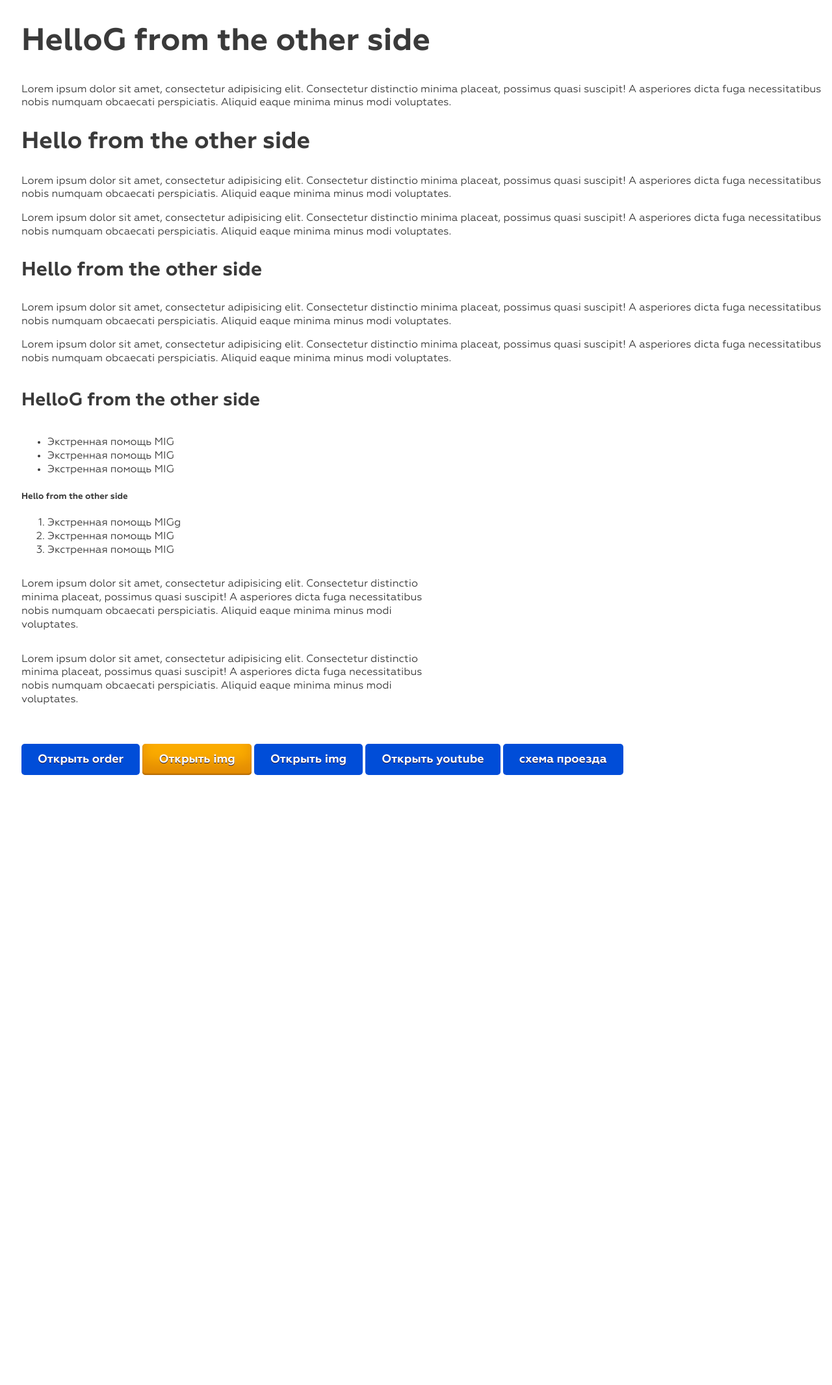
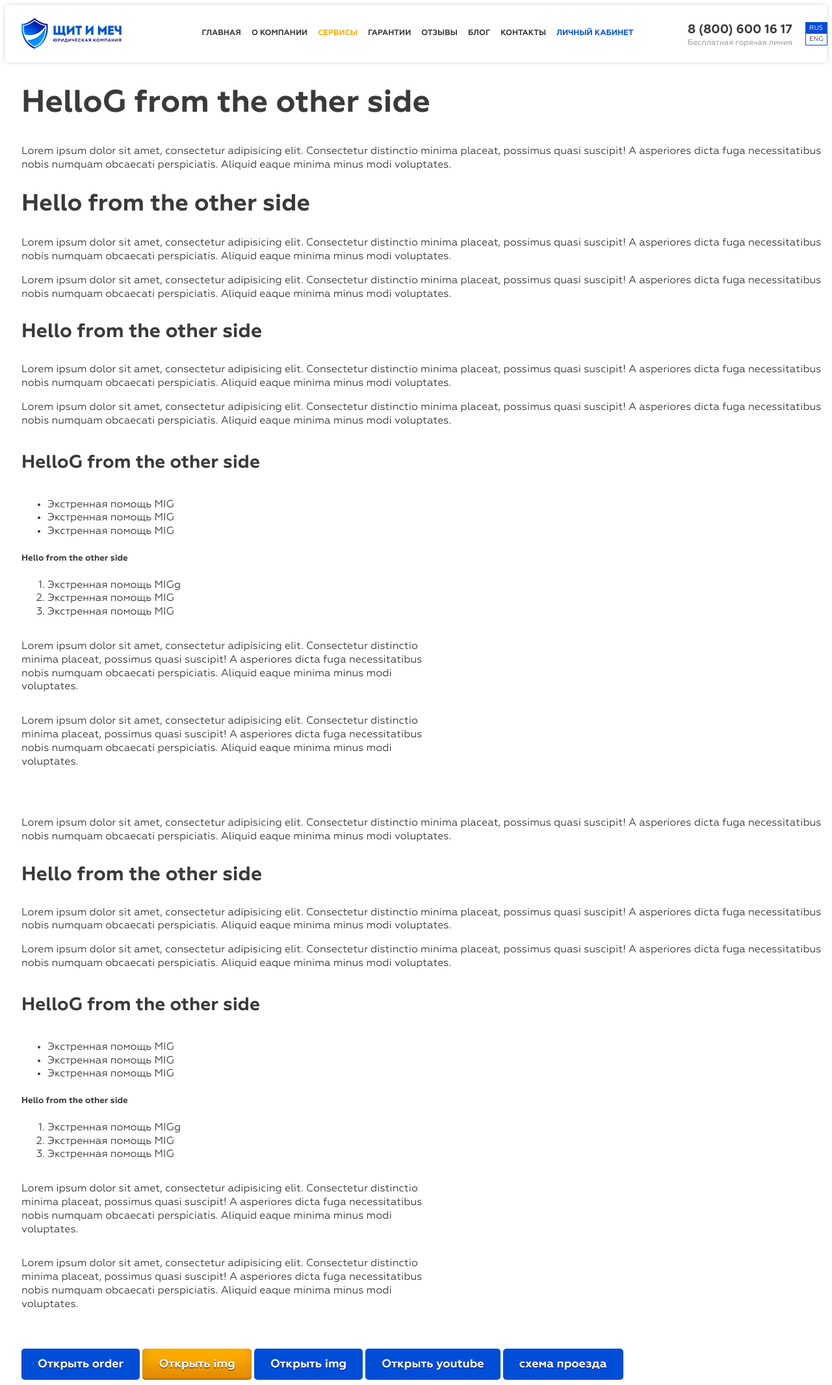
Before and after one commit to BulatSa/shield, a PHP site: page / in a window 1280 px wide. Shown: the whole page at 65% size. Before the commit the page ends 1193 px from the top, so only its background shows below. Run offline with PHP 8.4, Linux system fonts and the light colour scheme; style sheets or scripts are compiled from the project's sources; some libraries are stand-ins or nearby versions.

Commit message:
top panel and mobile menu

```diff
--- a/header.php
+++ b/header.php
@@ -36,3 +36,83 @@
 </head>
 
 <body>
+
+
+<div class="burger">
+	<figure></figure>
+</div>
+
+
+<div class="mob-panel">
+	<div class="top-nav__phone">
+		<a href="tel:8(800)6001617">8 (800) 600 16 17</a>
+		<span>Бесплатная горячая линия</span>
+	</div>
+	<nav class="mob-nav">
+		<ul>
+			<li><a href="#">Главная</a></li>
+			<li><a href="#">О компании</a></li>
+			<li><a href="#" class="active">Сервисы</a></li>
+			<li><a href="#">Гарантии</a></li>
+			<li><a href="#">Отзывы</a></li>
+			<li><a href="#">Блог</a></li>
+			<li><a href="#">Контакты</a></li>
+			<li><a href="#" class="blue">Личный кабинет</a></li>
+			<li><a href="#">Главная</a></li>
+			<li><a href="#">О компании</a></li>
+			<li><a href="#" class="active">Сервисы</a></li>
+			<li><a href="#">Гарантии</a></li>
+			<li><a href="#">Отзывы</a></li>
+			<li><a href="#">Блог</a></li>
+			<li><a href="#">Контакты</a></li>
+			<li><a href="#" class="blue">Личный кабинет</a></li>
+			<li><a href="#">Главная</a></li>
+			<li><a href="#">О компании</a></li>
+			<li><a href="#" class="active">Сервисы</a></li>
+			<li><a href="#">Гарантии</a></li>
+			<li><a href="#">Отзывы</a></li>
+			<li><a href="#">Блог</a></li>
+			<li><a href="#">Контакты</a></li>
+			<li><a href="#" class="blue">Личный кабинет</a></li>
+		</ul>
+	</nav>
+	<div class="top-nav__lang">
+		<a href="#" class="active" title="Русская версия">RUS</a>
+		<a href="#" title="English version">ENG</a>
+	</div>
+</div>
+
+
+<section class="top-panel">
+	<div class="container">
+
+		<a href="/" class="top-panel__logo" title="На главную">
+			<img src="/img/top-logo.png" alt="Логотип Щит и Меч">
+		</a>
+
+		<nav class="top-nav">
+			<ul>
+				<li><a href="#">Главная</a></li>
+				<li><a href="#">О компании</a></li>
+				<li><a href="#" class="active">Сервисы</a></li>
+				<li><a href="#">Гарантии</a></li>
+				<li><a href="#">Отзывы</a></li>
+				<li><a href="#">Блог</a></li>
+				<li><a href="#">Контакты</a></li>
+				<li><a href="#" class="blue">Личный кабинет</a></li>
+			</ul>
+		</nav>
+
+		<div class="top-nav__right">
+			<div class="top-nav__phone">
+				<a href="tel:8(800)6001617">8 (800) 600 16 17</a>
+				<span>Бесплатная горячая линия</span>
+			</div>
+
+			<div class="top-nav__lang">
+				<a href="#" class="active" title="Русская версия">RUS</a>
+				<a href="#" title="English version">ENG</a>
+			</div>
+		</div>
+	</div>
+</section>
--- a/index.php
+++ b/index.php
@@ -7,6 +7,31 @@
 		<h2>Hello from the other side</h2>
 		<p>Lorem ipsum dolor sit amet, consectetur adipisicing elit. Consectetur distinctio minima placeat, possimus quasi suscipit! A asperiores dicta fuga necessitatibus nobis numquam obcaecati perspiciatis. Aliquid eaque minima minus modi voluptates.</p>
 		<p>Lorem ipsum dolor sit amet, consectetur adipisicing elit. Consectetur distinctio minima placeat, possimus quasi suscipit! A asperiores dicta fuga necessitatibus nobis numquam obcaecati perspiciatis. Aliquid eaque minima minus modi voluptates.</p>
+		<h3>Hello from the other side</h3>
+		<p>Lorem ipsum dolor sit amet, consectetur adipisicing elit. Consectetur distinctio minima placeat, possimus quasi suscipit! A asperiores dicta fuga necessitatibus nobis numquam obcaecati perspiciatis. Aliquid eaque minima minus modi voluptates.</p>
+		<p>Lorem ipsum dolor sit amet, consectetur adipisicing elit. Consectetur distinctio minima placeat, possimus quasi suscipit! A asperiores dicta fuga necessitatibus nobis numquam obcaecati perspiciatis. Aliquid eaque minima minus modi voluptates.</p>
+		<h4>HelloG from the other side</h4>
+		<ul>
+			<li>Экстренная помощь MIG</li>
+			<li>Экстренная помощь MIG</li>
+			<li>Экстренная помощь MIG</li>
+		</ul>
+		<h5>Hello from the other side</h5>
+		<ol>
+			<li>Экстренная помощь MIGg</li>
+			<li>Экстренная помощь MIG</li>
+			<li>Экстренная помощь MIG</li>
+		</ol>
+
+		<div class="row-big">
+			<div class="grid-6">
+				<p>Lorem ipsum dolor sit amet, consectetur adipisicing elit. Consectetur distinctio minima placeat, possimus quasi suscipit! A asperiores dicta fuga necessitatibus nobis numquam obcaecati perspiciatis. Aliquid eaque minima minus modi voluptates.</p>
+			</div>
+			<div class="grid-6">
+				<p>Lorem ipsum dolor sit amet, consectetur adipisicing elit. Consectetur distinctio minima placeat, possimus quasi suscipit! A asperiores dicta fuga necessitatibus nobis numquam obcaecati perspiciatis. Aliquid eaque minima minus modi voluptates.</p>
+			</div>
+		</div>
+		<br><br><p>Lorem ipsum dolor sit amet, consectetur adipisicing elit. Consectetur distinctio minima placeat, possimus quasi suscipit! A asperiores dicta fuga necessitatibus nobis numquam obcaecati perspiciatis. Aliquid eaque minima minus modi voluptates.</p>
 		<h3>Hello from the other side</h3>
 		<p>Lorem ipsum dolor sit amet, consectetur adipisicing elit. Consectetur distinctio minima placeat, possimus quasi suscipit! A asperiores dicta fuga necessitatibus nobis numquam obcaecati perspiciatis. Aliquid eaque minima minus modi voluptates.</p>
 		<p>Lorem ipsum dolor sit amet, consectetur adipisicing elit. Consectetur distinctio minima placeat, possimus quasi suscipit! A asperiores dicta fuga necessitatibus nobis numquam obcaecati perspiciatis. Aliquid eaque minima minus modi voluptates.</p>
--- a/js/main.js
+++ b/js/main.js
@@ -208,3 +208,27 @@ $(function () {
 /***********************
  Waypoints END
  ***********************/
+
+
+/***********************
+ Mob menu BEGIN
+ ***********************/
+$(function(){
+	$('.burger').on('click',function () {
+		$(this).toggleClass('active');
+		$('.mob-panel').toggleClass('active');
+		$('body').addClass('stopped');
+	});
+
+	$(document).on('click touchstart',function (e){
+		var div = $(".burger,.mob-panel");
+		if (!div.is(e.target) && div.has(e.target).length === 0){
+			$('.burger').removeClass('active');
+			$('.mob-panel').removeClass('active');
+			$('body').removeClass('stopped');
+		}
+	});
+});
+/***********************
+ Mob menu END
+ ***********************/
--- a/sass/base/_typography.scss
+++ b/sass/base/_typography.scss
@@ -50,3 +50,7 @@ h4,.h4{
 .blue{
 	color: $blue;
 }
+
+.gray{
+	color: $gray-text;
+}
--- a/sass/main.scss
+++ b/sass/main.scss
@@ -13,6 +13,7 @@
 @import 'base/buttons';
 @import 'base/modals';
 
-@import 'modules/module';
+@import 'modules/top-panel';
+@import 'modules/mob-panel';
 
 @import 'pages/home';
--- /dev/null
+++ b/sass/modules/_mob-panel.scss
@@ -0,0 +1,158 @@
+//burger
+.burger{
+	width: 36px;
+	height: 36px;
+	position: fixed;
+	background: $blue;
+	top: 15px;
+	right: 10px;
+	z-index: 101;
+	align-items: center;
+	justify-content: center;
+	display: none;
+	cursor: pointer;
+	border-radius: 5px;
+	box-shadow: 1px 1px 6px 0 rgba(0,0,0,0.4);
+	@include res(l){
+		display: flex;
+	}
+	@include res(s){
+		top: 7px;
+	}
+
+	figure{
+		width: 25px;
+		height: 2px;
+		background: #FFF;
+		position: relative;
+		transition: transform 0.4s ease,background 0.2s ease 0.1s;
+
+		&:before,&:after{
+			content: '';
+			width: 25px;
+			height: 2px;
+			background: #FFF;
+			position: absolute;
+			transition: transform 0.4s ease;
+		}
+
+		&:before{
+			transform: rotate(0) translate3d(0,-6px,0);
+		}
+
+		&:after{
+			transform: rotate(0) translate3d(0,6px,0);
+		}
+	}
+
+	&.active{
+		background: $orange;
+
+		figure{
+			background: transparent;
+			transform: rotate(-180deg);
+			transition: transform 0.4s ease,background 0.1s ease;
+			&:before{
+				transform: rotate(-45deg) translate3d(0,0,0) scaleX(0.7);
+			}
+			&:after{
+				transform: rotate(45deg) translate3d(0,0,0) scaleX(0.7);
+			}
+		}
+	}
+}
+//burger
+
+
+.mob-panel{
+	display: none;
+	position: fixed;
+	width: 240px;
+	right: 0;
+	top: 0;
+	height: 100%;
+	z-index: 100;
+	padding: 12px 20px 20px 20px;
+	background: $blue;
+	color: #FFF;
+	transform: translate3d(280px,0,0);
+	transition: transform 0.3s ease;
+	box-shadow: -5px 0 10px 0 rgba(0,0,0,0);
+	overflow: auto;
+	-webkit-overflow-scrolling: touch;
+	@include res(l){
+		display: block;
+	}
+
+	&.active{
+		transform: translate3d(0,0,0);
+		box-shadow: -5px 0 10px 0 rgba(0,0,0,0.3);
+	}
+
+	.top-nav__phone{
+		margin-bottom: 20px;
+
+		span{
+			color: #FFF;
+		}
+	}
+
+	.top-nav__lang{
+		margin-bottom: 20px;
+		display: flex;
+		margin-left: 0;
+		border: 1px solid #FFF;
+
+		a{
+			width: 50%;
+			padding: 5px 10px;
+			text-align: center;
+			font-size: 12px;
+
+			&:hover{
+				color: $gray-text;
+			}
+
+			&.active{
+				background: #FFF;
+				color: $blue;
+			}
+		}
+	}
+}
+
+
+body.stopped{
+	overflow: hidden;
+}
+
+
+.mob-nav{
+	margin-bottom: 20px;
+
+	ul {
+		list-style: none;
+
+		li {
+			display: block;
+
+			a {
+				display: block;
+				padding: 10px 0;
+				font-size: 12px;
+				font-weight: bold;
+				text-transform: uppercase;
+				transition: color 0.3s ease;
+				white-space: nowrap;
+
+				&.blue{
+					color: $orange;
+				}
+
+				&.active{
+					color: $gray-text;
+				}
+			}
+		}
+	}
+}
--- a/sass/modules/_module.scss
+++ /dev/null
@@ -1 +0,0 @@
-//модуль
--- /dev/null
+++ b/sass/modules/_top-panel.scss
@@ -0,0 +1,139 @@
+.top-panel{
+	z-index: 5;
+	padding: 10px 0;
+	background: #FFF;
+	box-shadow: 0 0 8px rgba(0,9,36,0.15);
+
+	.container{
+		display: flex;
+		justify-content: space-between;
+		align-items: center;
+	}
+}
+
+.top-panel__logo{
+	display: block;
+	img{
+		display: block;
+		transition: opacity 0.3s ease;
+		transform: translate3d(0,0,0);
+		@include res(s){
+			width: 100px;
+			height: auto;
+		}
+	}
+
+	&:hover{
+		img{
+			opacity: 0.8;
+		}
+	}
+}
+
+
+//top-nav
+.top-nav{
+	display: block;
+	padding: 0 20px;
+	@include res(l){
+		display: none;
+	}
+
+	ul{
+		list-style: none;
+		display: flex;
+		@include res(l){
+			display: block;
+		}
+
+		li{
+			padding: 0 8px;
+			@media (max-width: 1200px){
+				padding: 0 6px;
+			}
+
+			a{
+				display: block;
+				padding: 10px 0;
+				font-size: 12px;
+				font-weight: bold;
+				text-transform: uppercase;
+				transition: color 0.3s ease;
+				white-space: nowrap;
+				@media (max-width: 1200px){
+					font-size: 10px;
+				}
+
+				&:hover{
+					color: $orange;
+				}
+
+				&.active{
+					color: $orange;
+					pointer-events: none;
+				}
+			}
+		}
+	}
+}
+//top-nav
+
+.top-nav__right{
+	display: flex;
+	align-items: center;
+	@include res(l){
+		padding-right: 40px;
+	}
+}
+
+.top-nav__phone{
+	a{
+		display: block;
+		font-size: 19px;
+		font-weight: bold;
+		line-height: 1.5;
+		cursor: default;
+		white-space: nowrap;
+		@include res(s){
+			font-size: 14px;
+		}
+	}
+
+	span{
+		display: block;
+		font-size: 12px;
+		color: $gray-text;
+		line-height: 1;
+		@include res(s){
+			font-size: 9px;
+		}
+	}
+}
+
+
+.top-nav__lang{
+	display: block;
+	margin-left: 20px;
+	font-size: 10px;
+	text-transform: uppercase;
+	border: 1px solid $blue;
+	@include res(l){
+		display: none;
+	}
+
+	a{
+		display: block;
+		padding: 2px 5px;
+		transition: background 0.3s ease;
+
+		&:hover{
+			background: $light-bg;
+		}
+
+		&.active{
+			background: $blue;
+			color: #FFF;
+			pointer-events: none;
+		}
+	}
+}
```
Also changed, not shown: img/top-logo.png (added).
